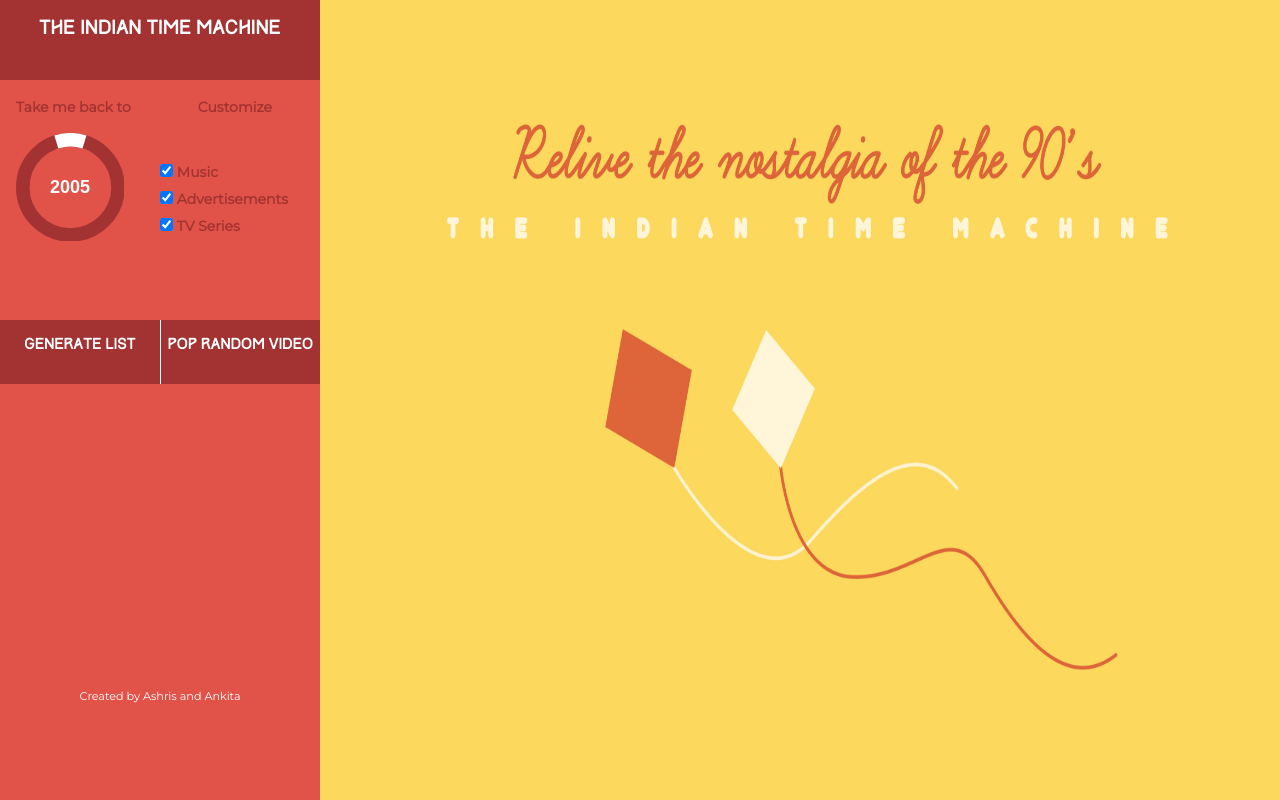
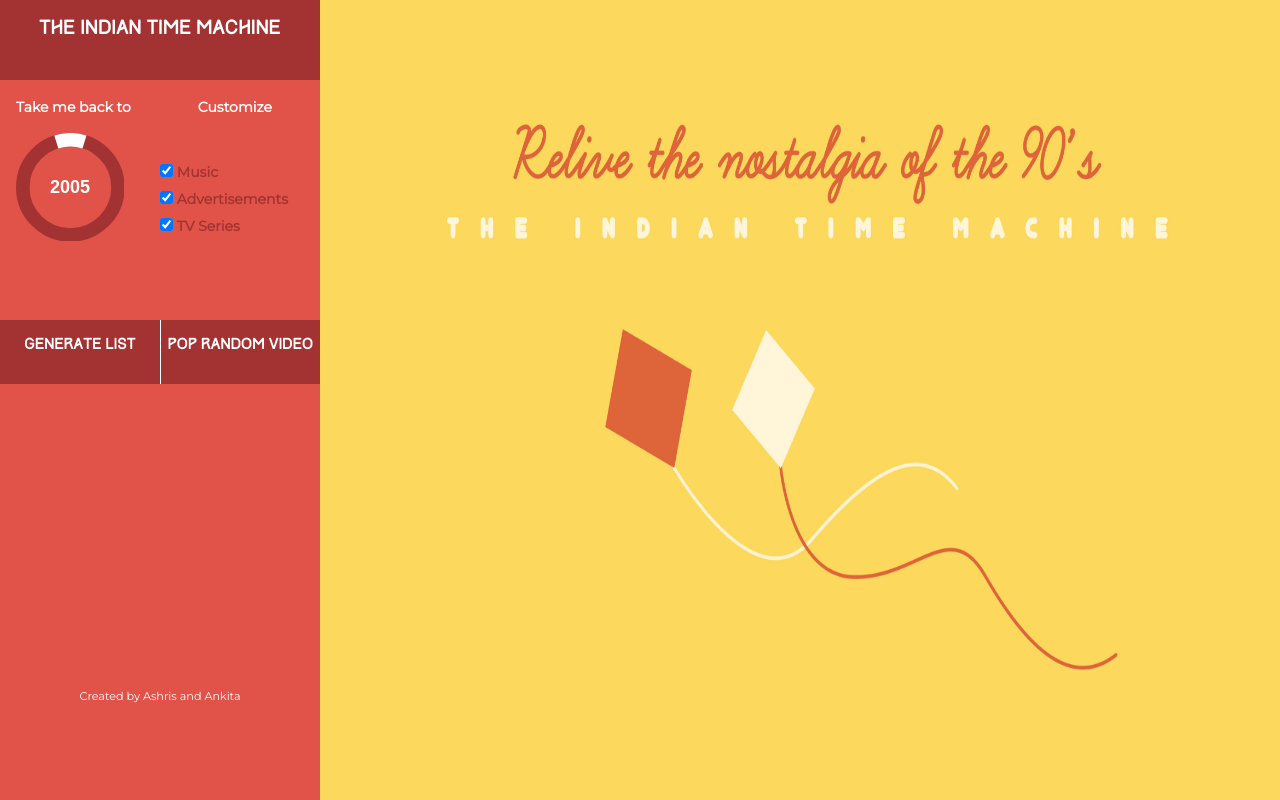
Before and after one commit to theindiantimemachine/theindiantimemachine.github.io, a plain HTML site: page index.html in a window 1280 px wide. Drawn offline with Linux system fonts and the light colour scheme; files whose address does not match are found by name.

Commit message:
Whitening

```diff
--- a/css/main.css
+++ b/css/main.css
@@ -103,7 +103,7 @@ html, body {
 .subb{
 	display: block !important;
 	position: relative;
-	color: #a33332;
+	color: white;
 	font-family: Montserrat;
 	font-weight: 800;
 	top:10%;
@@ -115,7 +115,7 @@ html, body {
 	display: block !important;
 	position: absolute;
 	top:10%;
-	color: #a33332;
+	color: white;
 	font-family: Montserrat;
 	font-weight: 800;
 	right:15%;
```
